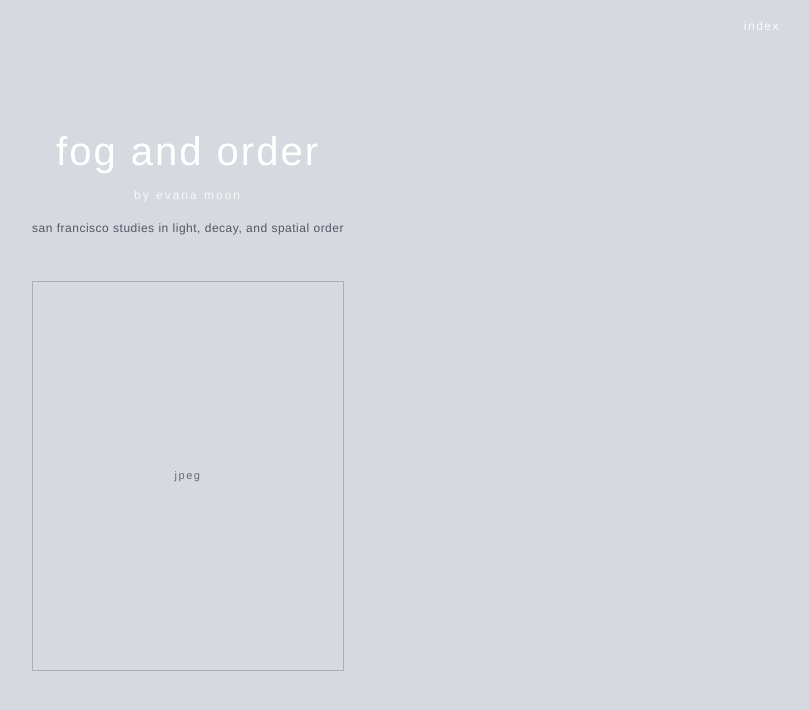
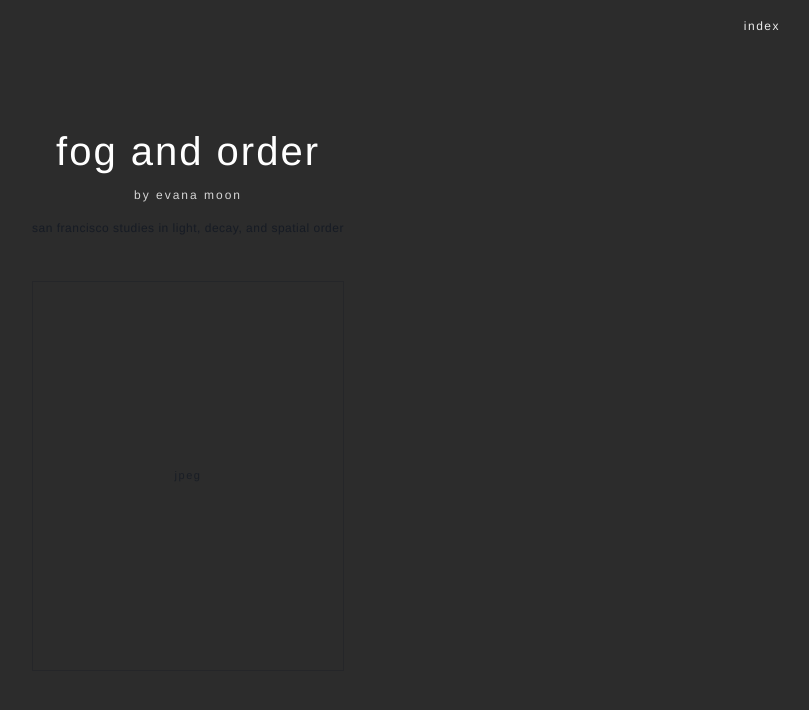
Before and after one commit to e-n-moon/fog_and_order, a plain HTML site: page index.html in a window 1280 px wide. Shown: the whole page, without its empty margins (452-1261 px from the left). Drawn offline with Linux system fonts and the light colour scheme.

Commit message:
Change background color to dark grey

```diff
--- a/index.html
+++ b/index.html
@@ -7,7 +7,7 @@
 
   <style>
     :root {
-      --bg: #d6d9df; /* slightly darker light grey */
+      --bg: #2c2c2c; /* slightly darker light grey */
       --ink: #FFFFFF;
       --ink-soft: rgba(11, 18, 32, 0.65);
       --border: rgba(11, 18, 32, 0.25);
```
